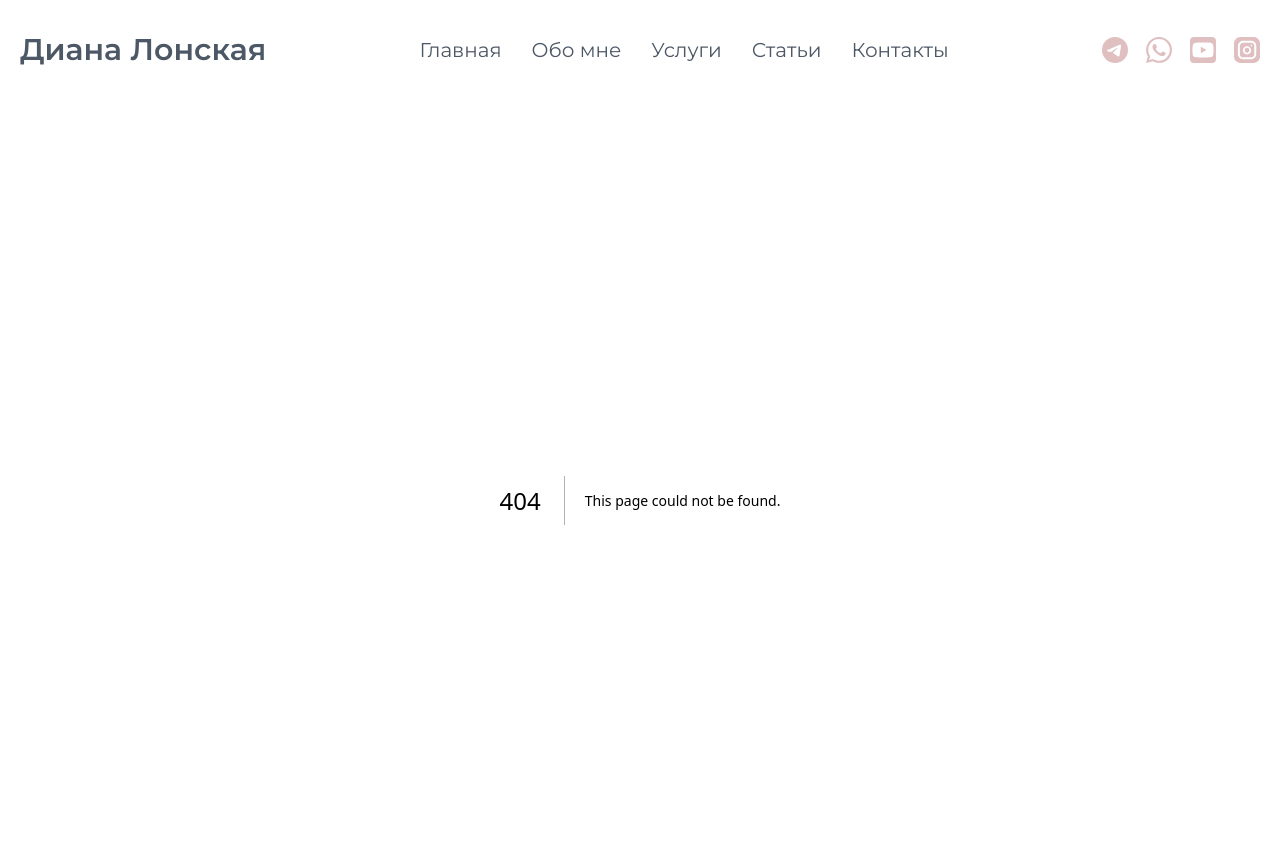
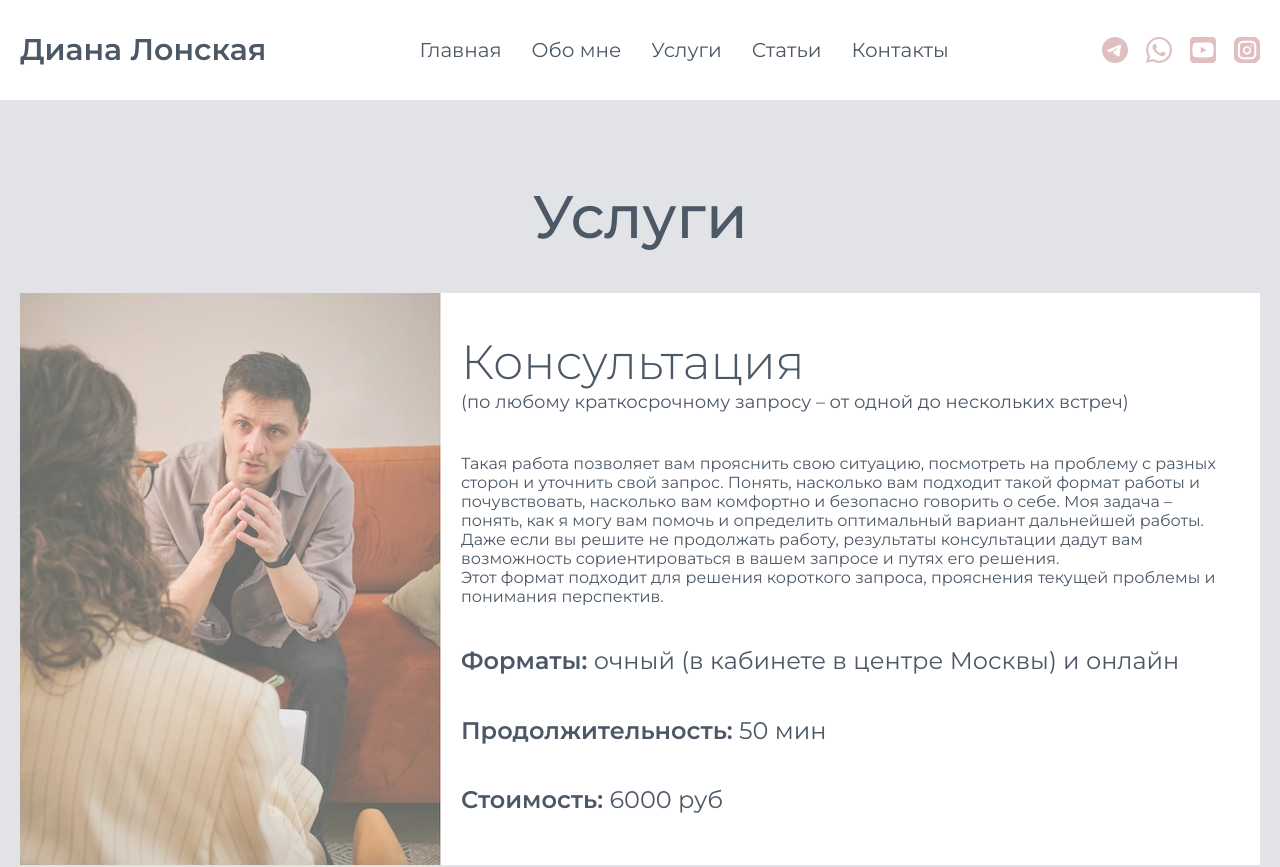
Before and after one commit to maksymbashkatov/psychologist, a Next.js app: page /uslugi in a window 1280 px wide. Before the commit this address had no page. Shown: the top 867 px of the page. Built offline with nearby package versions, Linux system fonts and the light colour scheme.

Commit message:
feat: add first version of services separate page

```diff
--- /dev/null
+++ b/app/uslugi/components/service.module.css
@@ -0,0 +1,40 @@
+.service {
+  display: grid;
+  grid-template-columns: auto 1fr;
+  background: #FFF;
+}
+
+.service img {
+  max-width: 100%;
+  height: auto;
+}
+
+.card {
+  display: grid;
+  row-gap: 30px;
+  padding: 40px;
+  padding-left: 20px;
+}
+
+.title {
+  font-size: 48px;
+  font-weight: 300;
+}
+
+.subTitle {
+  display: block;
+  font-size: 18px;
+  font-weight: 400;
+}
+
+.content {
+  font-size: 16px;
+}
+
+.condition {
+  font-size: 24px;
+
+  span {
+    font-weight: 600;
+  }
+}
--- /dev/null
+++ b/app/uslugi/components/service.tsx
@@ -0,0 +1,27 @@
+import styles from './service.module.css';
+
+export default function Service(
+  { src, alt, title, subTitle, content, conditions }:
+  { src: string, alt: string, title: string, subTitle: string, content: Array<string>, conditions: Array<string[]> }
+) {
+  return <div className={styles.service}>
+    <img
+      src={src}
+      alt={alt}
+    />
+    <div className={styles.card}>
+      <h3 className={styles.title}>
+        {title}
+        <span className={styles.subTitle}>{subTitle}</span>
+      </h3>
+      <div className={styles.content}>
+        {content.map((p, i) =>
+          <p key={i}>{p}</p>
+        )}
+      </div>
+      {conditions.map((с, i) =>
+        <p key={i} className={styles.condition}><span>{с[0]}</span> {с[1]}</p>
+      )}
+    </div>
+  </div>
+}
--- /dev/null
+++ b/app/uslugi/components/services.module.css
@@ -0,0 +1,15 @@
+.section {
+  background: #E1E3E7;
+}
+
+.container {
+  display: grid;
+  row-gap: 40px;
+  color: #4C5866;
+}
+
+.title {
+  justify-self: center;
+  font-size: 60px;
+  font-weight: 500;
+}
--- /dev/null
+++ b/app/uslugi/components/services.tsx
@@ -0,0 +1,41 @@
+import Service from './service';
+import styles from './services.module.css';
+
+const services = [
+  {
+    id: 1,
+    src: '/services/service1.webp',
+    alt: '',
+    title: 'Консультация',
+    subTitle: '(по любому краткосрочному запросу – от одной до нескольких встреч)',
+    content: [
+      'Такая работа позволяет вам прояснить свою ситуацию, посмотреть на проблему с разных сторон и уточнить свой запрос. Понять, насколько вам подходит такой формат работы и почувствовать, насколько вам комфортно и безопасно говорить о себе. Моя задача – понять, как я могу вам помочь и определить оптимальный вариант дальнейшей работы.',
+      'Даже если вы решите не продолжать работу, результаты консультации дадут вам возможность сориентироваться в вашем запросе и путях его решения.',
+      'Этот формат подходит для решения короткого запроса, прояснения текущей проблемы и понимания перспектив.'
+    ],
+    conditions: [
+      ['Форматы:', 'очный (в кабинете в центре Москвы) и онлайн'],
+      ['Продолжительность:', '50 мин'],
+      ['Стоимость:', '6000 руб']
+    ]
+  }
+];
+
+export default function Services() {
+  return <section className={`${styles.section} section`}>
+    <div className={`${styles.container} container`}>
+      <h2 className={styles.title}>Услуги</h2>
+      {services.map((s) =>
+        <Service
+          key={s.id}
+          src={s.src}
+          alt={s.alt}
+          title={s.title}
+          subTitle={s.subTitle}
+          content={s.content}
+          conditions={s.conditions}
+        />
+      )}
+    </div>
+  </section>
+}
--- /dev/null
+++ b/app/uslugi/page.tsx
@@ -0,0 +1,8 @@
+import Services from './components/services';
+
+
+export default function Page() {
+  return <main>
+    <Services/>
+  </main>;
+}
```
Also changed, not shown: public/services/service1.webp (added).
